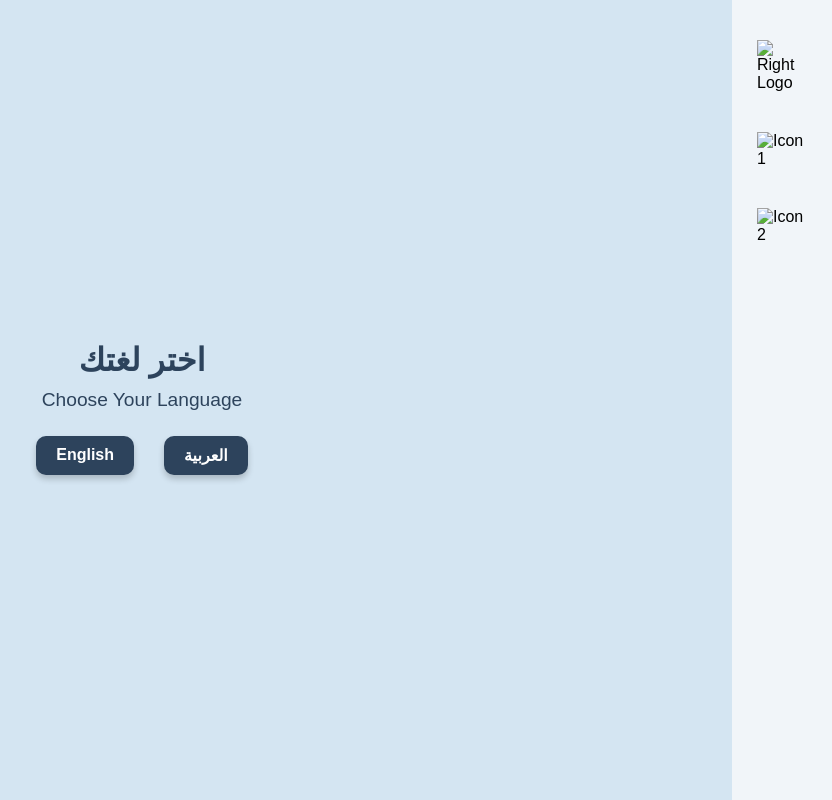
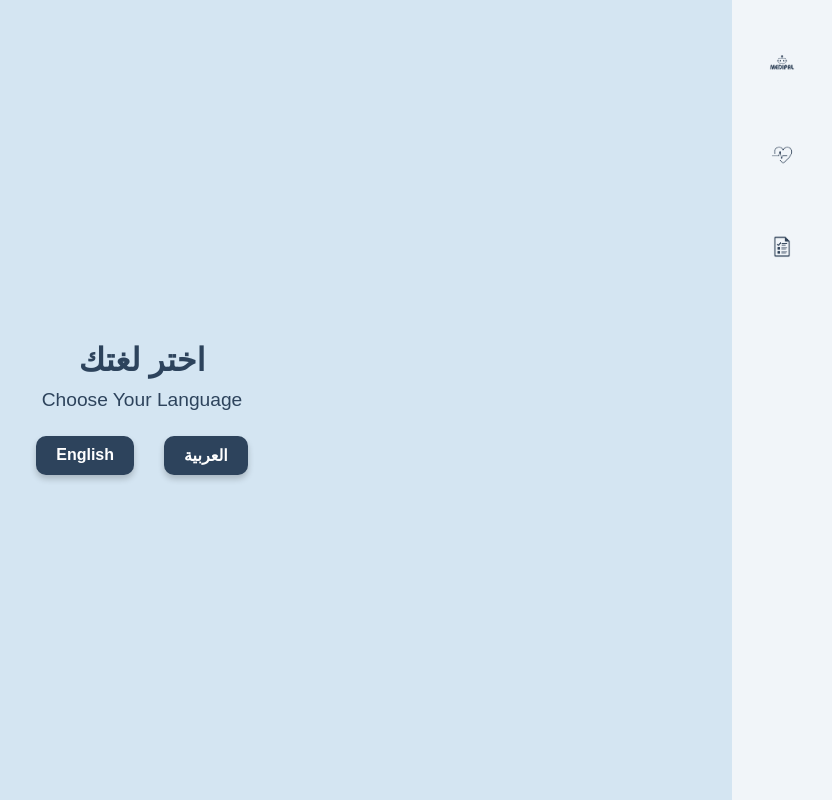
Before and after one commit to moon1881/moon1881.github.io, a plain HTML site: page index.html in a window 1280 px wide. Shown: the whole page, without its empty margins (448-1280 px from the left). Drawn offline with Linux system fonts and the light colour scheme; files whose address does not match are found by name.

Commit message:
Update index.html

```diff
--- a/index.html
+++ b/index.html
@@ -358,15 +358,17 @@ function goToQuestionnaireAr() {
 <body>
   <!-- Sidebar for Right-Side Logo and Icons -->
   <div class="sidebar">
-    <img src="path-to-right-logo.png" alt="Right Logo"> <!-- Add the right logo image here -->
-    <img src="path-to-icon1.png" alt="Icon 1"> <!-- Add the first icon here -->
-    <img src="path-to-icon2.png" alt="Icon 2"> <!-- Add the second icon here -->
+     <img src="images\vlogo.png" alt="MediPal Logo" class="logo">
+    <!-- Add the right logo image here -->
+    <img src="images\heart.png" alt="MediPal Logo" class="logo">
+    <!-- Add the first icon here -->
+    <img src="images\doc.png" alt="MediPal Logo" class="logo">
   </div>
 
   <!-- Screen 1: Logo -->
   <div id="screen-1" class="container">
     <div class="content">
-      <img src="C:\Users\ragha\Desktop\website images\logo.png" alt="MediPal Logo" class="logo">
+      <img src="images\logo.png" alt="MediPal Logo" class="logo">
     </div>
   </div>
 
```
